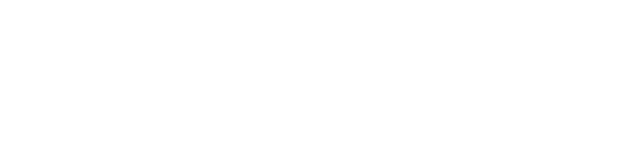
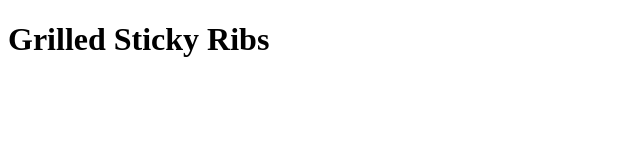
Before and after one commit to Xauzu/odin-recipes, a plain HTML site: page recipes/grilled-sticky-ribs.html in a window 1280 px wide. Shown: the whole page, without its empty margins (0-640 px from the left). Drawn offline with Linux system fonts and the light colour scheme.

Commit message:
Add h1 header for grilled-sticky-ribs.html

```diff
--- a/recipes/grilled-sticky-ribs.html
+++ b/recipes/grilled-sticky-ribs.html
@@ -5,6 +5,6 @@
         <title>Grilled Sticky Ribs</title>
     </head>
     <body>
-
+        <h1>Grilled Sticky Ribs</h1>
     </body>
 </html>
```
